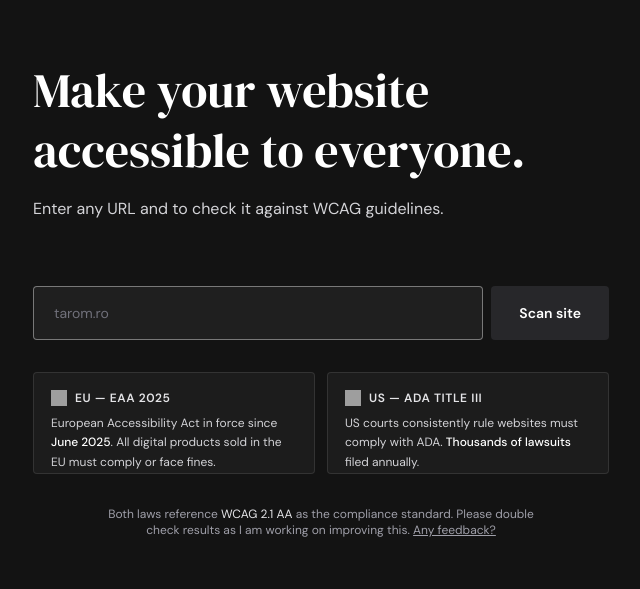
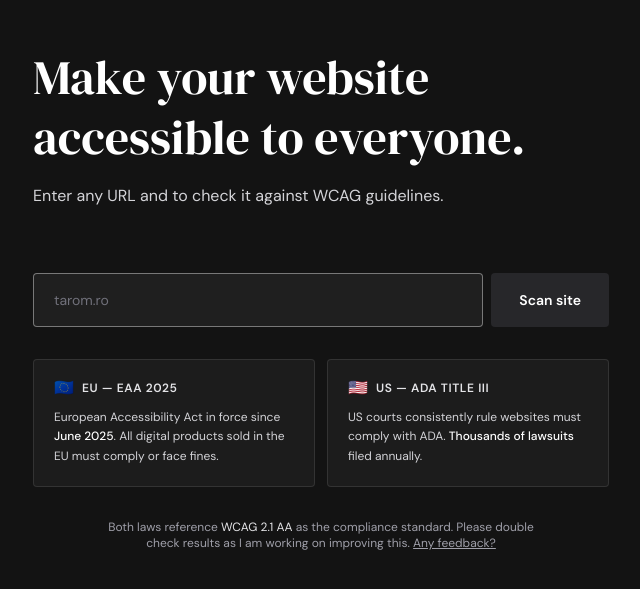
Before and after one commit to tudorDrayfus/accessibility-checker, a Next.js app: page / in a window 1280 px wide. Shown: the part 101-690 px from the top of the page, without its empty margins (319-959 px from the left). Built offline with nearby package versions, Linux system fonts and the light colour scheme; grey boxes are pictures that could not be loaded.

Commit message:
button loading colour

```diff
--- a/app/page.tsx
+++ b/app/page.tsx
@@ -618,7 +618,7 @@ export default function Home() {
                 <button
                   type="submit"
                   disabled={loading}
-                  className="font-semibold px-7 h-[54px] rounded-[4px] transition text-sm whitespace-nowrap bg-[#27272a] text-white hover:bg-[#3f3f46] disabled:opacity-40"
+                  className="font-semibold px-7 h-[54px] rounded-[4px] transition text-sm whitespace-nowrap bg-[#27272a] text-white hover:bg-[#3f3f46]"
                 >
                   {loading ? (
                     <span className="flex items-center gap-2.5 min-w-[180px] justify-center">
@@ -643,18 +643,18 @@ export default function Home() {
             )}
 
             <div className="grid grid-cols-2 gap-3 fade-up-2">
-              <div className="bg-white/[0.04] border border-white/10 rounded-[4px] pt-[17px] px-[17px] pb-px">
-                <div className="flex items-center gap-2 mb-2">
-                  <img src="https://www.figma.com/api/mcp/asset/927202cb-3c4c-4d3e-b832-008e7cfc16f7" alt="EU flag" className="w-4 h-4 object-cover flex-shrink-0" />
+              <div className="bg-white/[0.04] border border-white/10 rounded-[4px] p-5 pb-5">
+                <div className="flex items-center gap-2 mb-3">
+                  <span className="text-base leading-none" role="img" aria-label="EU flag">🇪🇺</span>
                   <span className="text-[#e4e4e7] text-xs font-semibold uppercase tracking-[0.6px]">EU — EAA 2025</span>
                 </div>
                 <p className="text-[#d4d4d8] text-xs leading-[19.5px]">
                   European Accessibility Act in force since <span className="text-white font-medium">June 2025</span>. All digital products sold in the EU must comply or face fines.
                 </p>
               </div>
-              <div className="bg-white/[0.04] border border-white/10 rounded-[4px] pt-[17px] px-[17px] pb-px">
-                <div className="flex items-center gap-2 mb-2">
-                  <img src="https://www.figma.com/api/mcp/asset/efe1b2d2-74f4-43be-bb99-8e2218a09ffa" alt="US flag" className="w-4 h-4 object-cover flex-shrink-0" />
+              <div className="bg-white/[0.04] border border-white/10 rounded-[4px] p-5 pb-5">
+                <div className="flex items-center gap-2 mb-3">
+                  <span className="text-base leading-none" role="img" aria-label="US flag">🇺🇸</span>
                   <span className="text-[#e4e4e7] text-xs font-semibold uppercase tracking-[0.6px]">US — ADA Title III</span>
                 </div>
                 <p className="text-[#d4d4d8] text-xs leading-[19.5px]">
```
